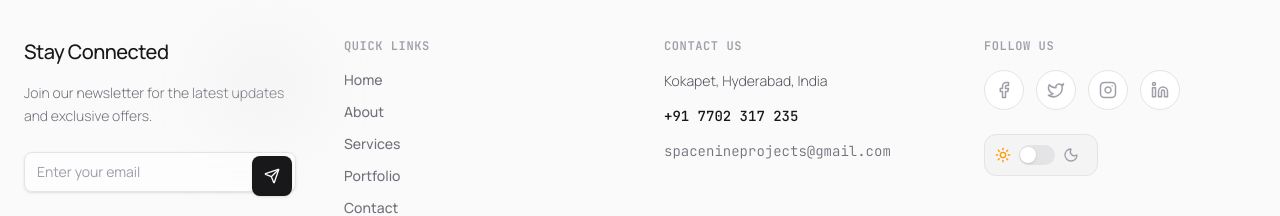
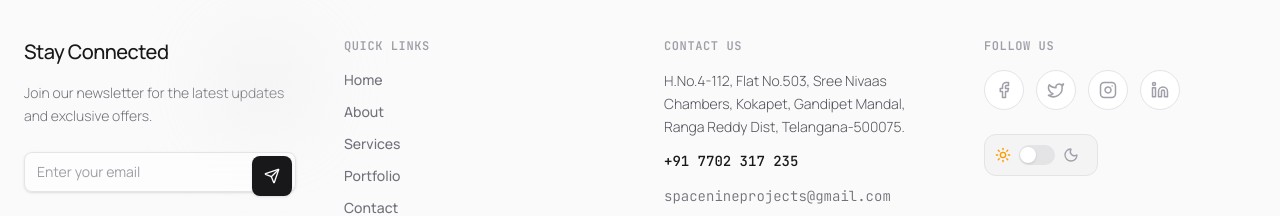
Before and after one commit to Budget-dev/spacenine, a React (Vite) app: page / in a window 1280 px wide. Shown: the part 4501-4717 px from the top of the page. Built offline with nearby package versions, Linux system fonts and the light colour scheme; a web font is replaced by a local one.

Commit message:
feat: update studio address to full postal details
Refined the studio address across app configuration and data constants to include the complete postal address for better accuracy.

```diff
--- a/src/App.tsx
+++ b/src/App.tsx
@@ -321,7 +321,7 @@ export default function App() {
       "priceRange": "$$$$",
       "address": {
         "@type": "PostalAddress",
-        "streetAddress": "Kokapet",
+        "streetAddress": "H.No.4-112, Flat No.503, Sree Nivaas Chambers, Kokapet, Gandipet Mandal, Ranga Reddy Dist",
         "addressLocality": "Hyderabad",
         "addressRegion": "Telangana",
         "postalCode": "500075",
--- a/src/data.ts
+++ b/src/data.ts
@@ -238,7 +238,11 @@ export const translations = {
     },
     quickLinks: { EN: 'Direct Messengers', RU: 'Быстрая связь', ES: 'Mensajería Directa' },
     addressLabel: { EN: 'Studio Address', RU: 'Адрес бюро', ES: 'Dirección del Estudio' },
-    address: { EN: 'Kokapet, Hyderabad, India', RU: 'Кокапет, Хайдарабад, Индия', ES: 'Kokapet, Hyderabad, India' },
+    address: {
+      EN: 'H.No.4-112, Flat No.503, Sree Nivaas Chambers, Kokapet, Gandipet Mandal, Ranga Reddy Dist, Telangana-500075.',
+      RU: 'H.No.4-112, Flat No.503, Sree Nivaas Chambers, Кокапет, Гандипет Мандал, Ранга Редди, Телангана-500075.',
+      ES: 'H.No.4-112, Flat No.503, Sree Nivaas Chambers, Kokapet, Gandipet Mandal, Ranga Reddy Dist, Telangana-500075.'
+    },
     phoneLabel: { EN: 'Direct Line', RU: 'Телефон', ES: 'Teléfono Directo' },
     phone: { EN: '+91 7702 317 235', RU: '+91 7702 317 235', ES: '+91 7702 317 235' },
     emailLabel: { EN: 'General Inquiries', RU: 'Электронная почта', ES: 'Consultas Generales' },
@@ -261,7 +265,11 @@ export const translations = {
     },
     info: {
       addressLabel: { EN: 'Studio Address', RU: 'Адрес бюро', ES: 'Dirección del Estudio' },
-      address: { EN: 'Kokapet, Hyderabad, India', RU: 'Кокапет, Хайдарабад, Индия', ES: 'Kokapet, Hyderabad, India' },
+      address: {
+        EN: 'H.No.4-112, Flat No.503, Sree Nivaas Chambers, Kokapet, Gandipet Mandal, Ranga Reddy Dist, Telangana-500075.',
+        RU: 'H.No.4-112, Flat No.503, Sree Nivaas Chambers, Кокапет, Гандипет Мандал, Ранга Редди, Телангана-500075.',
+        ES: 'H.No.4-112, Flat No.503, Sree Nivaas Chambers, Kokapet, Gandipet Mandal, Ranga Reddy Dist, Telangana-500075.'
+      },
       phoneLabel: { EN: 'Direct Line', RU: 'Телефон', ES: 'Teléfono Directo' },
       emailLabel: { EN: 'General Inquiries', RU: 'Электронная почта', ES: 'Consultas Generales' },
       hoursLabel: { EN: 'Working Hours', RU: 'Часы работы', ES: 'Horario de Atención' },
```
